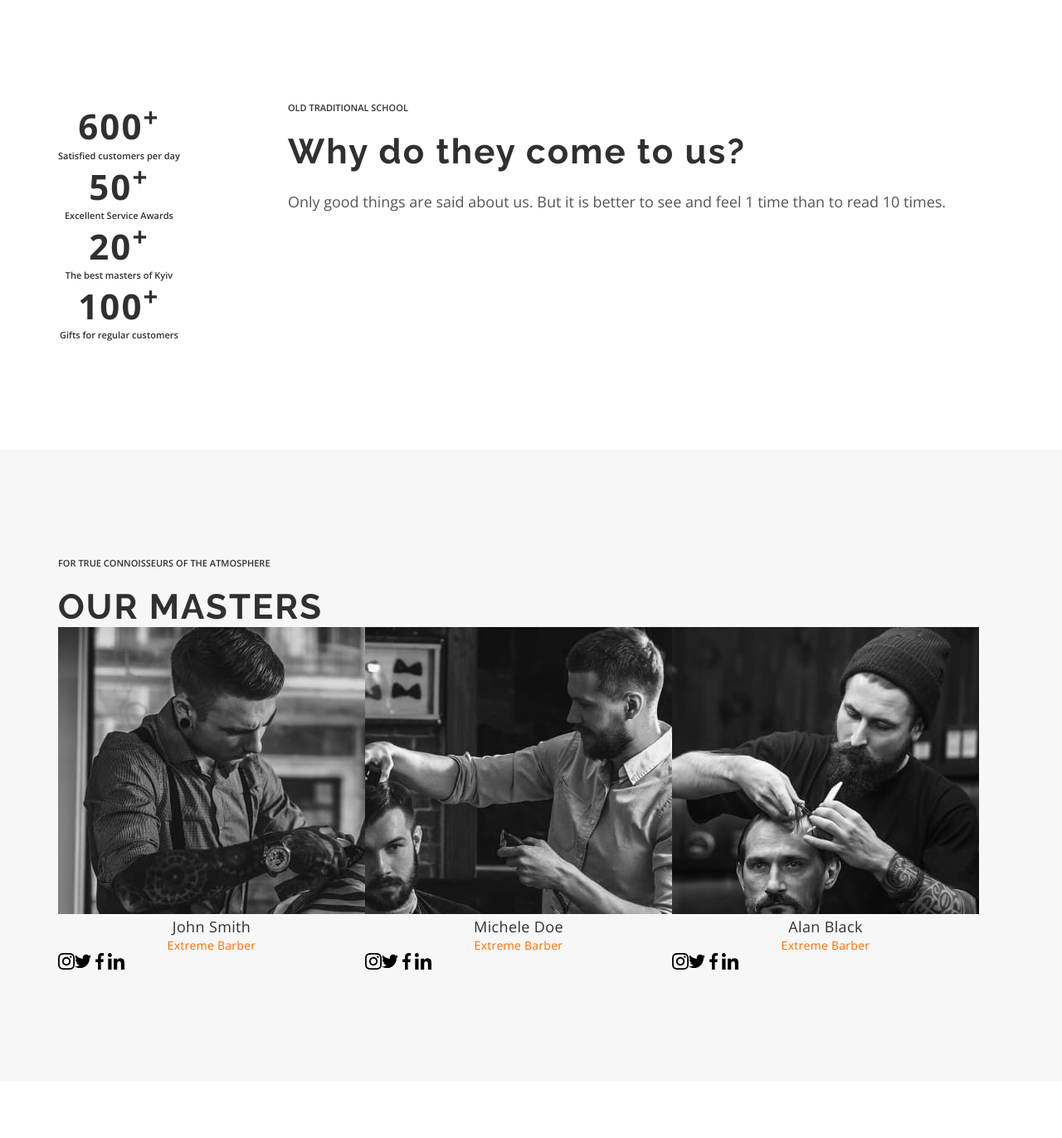
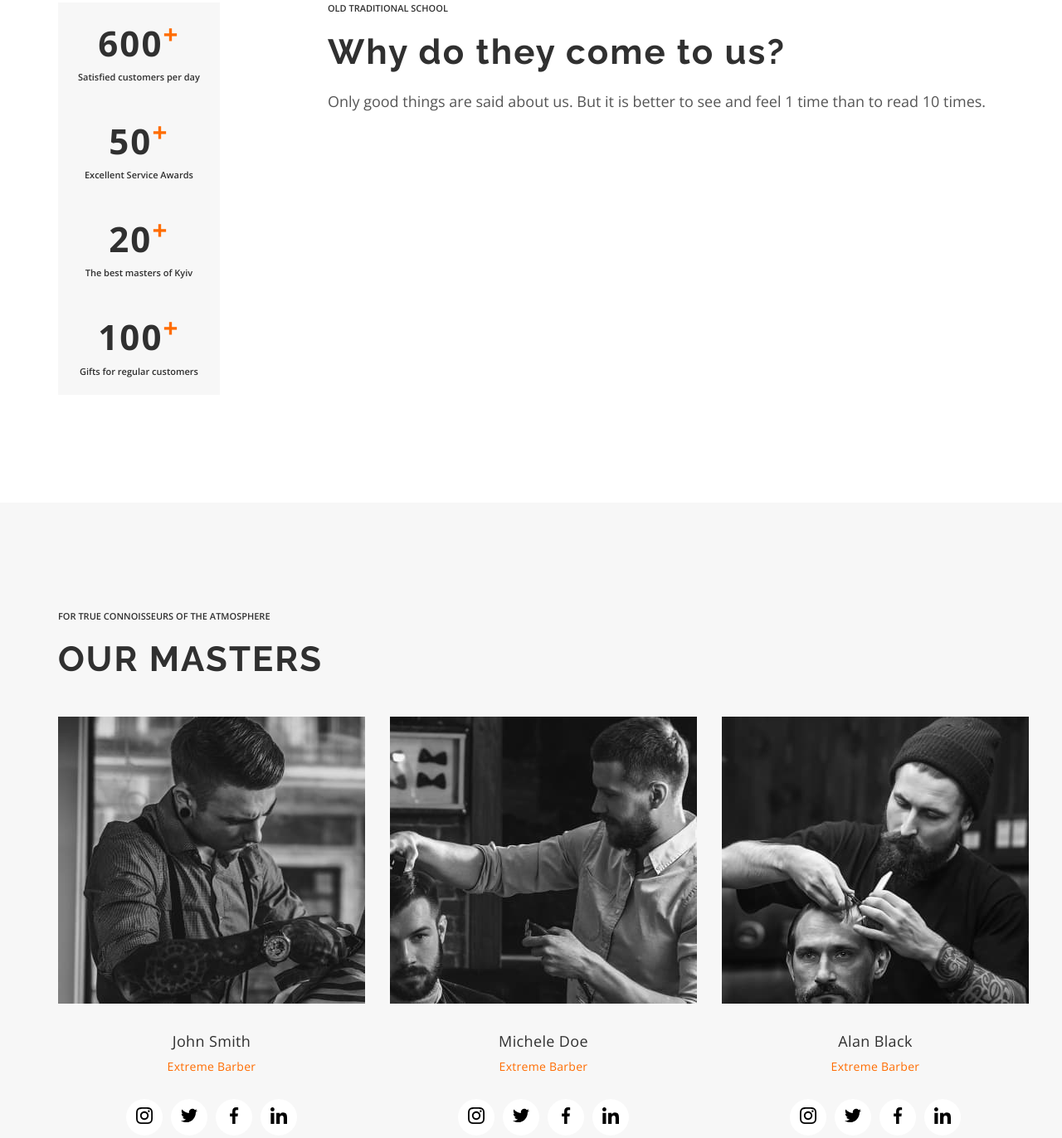
Before and after one commit to SergejViktorov/BarberShop, a plain HTML site: page index.html in a window 1280 px wide. Shown: the part 2016-3388 px from the top of the page at 83% size. Drawn offline with nearby package versions, Linux system fonts and the light colour scheme.

Commit message:
add flex

```diff
--- a/css/style.css
+++ b/css/style.css
@@ -231,8 +231,7 @@ p {
   color: var(--dark-main-color);
 }
 .prices-list {
-  /* display: flex; */
-  /* flex-wrap: wrap; */
+  column-count: 2;
   margin-bottom: 50px;
   padding: 40px 30px;
 }
@@ -254,6 +253,11 @@ p {
 .school-list {
   margin-right: 130px;
 }
+.school-list > .item {
+  padding: 20px 24px;
+
+  background-color: var(--sec-background-color);
+}
 .school .result-value,
 .school .result-name {
   text-align: center;
@@ -262,10 +266,15 @@ p {
   color: var(--main-color);
 }
 .result-value {
+  margin-bottom: 6px;
+
   font-weight: 700;
   font-size: 42px;
 
   letter-spacing: 0.05em;
+}
+.result-dekor {
+  color: var(--accent-color);
 }
 .result-name {
   font-weight: 600;
@@ -292,12 +301,26 @@ p {
   color: var(--main-color);
 }
 .masters-title {
+  margin-bottom: 44px;
+
   color: var(--main-color);
 }
 .masters-list {
   display: flex;
 }
+.masters-list > .item {
+  width: 370px;
+  height: 502px;
+  margin-right: 30px;
+}
+.masters-list > .item:not(:last-child) {
+  margin-right: 30px;
+}
+.description {
+  padding: 30px 82px 0px 82px;
+}
 .masters-name {
+  margin-bottom: 8px;
   font-size: 18px;
   line-height: 1.39;
 
@@ -307,6 +330,8 @@ p {
   color: var(--main-color);
 }
 .masters-profession {
+  margin-bottom: 30px;
+
   font-size: 14px;
   line-height: 1.36;
 
@@ -317,6 +342,21 @@ p {
 }
 .icons-list {
   display: flex;
+}
+.icons-list > .item {
+  width: 44px;
+  height: 44px;
+
+  display: flex;
+  justify-content: center;
+  align-items: center;
+
+  border-radius: 50%;
+
+  background-color: var(--main-background-color);
+}
+.icons-list > .item:not(:last-child) {
+  margin-right: 10px;
 }
 .social-icon {
 }
@@ -331,15 +371,21 @@ p {
 .portfolio-list {
   display: flex;
 }
-
+.portfolio-list > .item:not(:last-child) {
+  margin-right: 30px;
+}
 .contacts {
   background-color: var(--dark-bacground-color);
 }
 .contacts-title {
-  font-family: 'Raleway', sans-serif;
   color: var(--dark-main-color);
 }
-
+.footer > .container {
+  display: flex;
+}
 .footer-text {
+  margin-right: auto;
   color: var(--dark-sec-color);
 }
+.footer {
+}
--- a/index.html
+++ b/index.html
@@ -43,7 +43,7 @@
 				<li><div class="decor"></div></li>
 				</ul> -->
 
-				<p class="sub hero-subtitle">A HAIR SALON FOR MEN IN KYIV</p>
+				<p class="sub hero-subtitle"> A HAIR SALON FOR MEN IN KYIV</p>
 				<h1 class="hero-title">BarberShop</h1>
 				<p class="hero-description">
 					We are experts in trendy men's haircuts.<br>
@@ -106,20 +106,20 @@
 			<section class="school section">
 <div class="container">
 				<ul class="school-list">
-					<li>
-						<p class="result-value">600<sup>+</sup></p>
+					<li class="item">
+						<p class="result-value">600<sup class="result-dekor">+</sup></p>
 						<p class="result-name">Satisfied customers per day</p>
 					</li>
-					<li>
-						<p class="result-value">50<sup>+</sup></p>
+					<li class="item">
+						<p class="result-value">50<sup class="result-dekor">+</sup></p>
 						<p class="result-name">Excellent Service Awards</p>
 					</li>
-					<li>
-						<p class="result-value">20<sup>+</sup></p>
+					<li class="item">
+						<p class="result-value">20<sup class="result-dekor">+</sup></p>
 						<p class="result-name">The best masters of Kyiv</p>
 					</li>
-					<li>
-						<p class="result-value">100<sup>+</sup></p>
+					<li class="item">
+						<p class="result-value">100<sup class="result-dekor">+</sup></p>
 						<p class="result-name">Gifts for regular customers</p>
 					</li>
 				</ul>
@@ -140,38 +140,44 @@
 				<p class="sub masters-subtitle">FOR TRUE CONNOISSEURS OF THE ATMOSPHERE</p>
 				<h2 class="masters-title section-header">OUR MASTERS</h2>
 				<ul class="masters-list">
-					<li>
-						<img src="./images/img1.jpg" alt="" />
+					<li class="item">
+						<img src="./images/img1.jpg" alt="master John Smith" />
+						<div class="description">
 						<p class="masters-name">John Smith</p>
 						<p class="masters-profession">Extreme Barber</p>
 						<ul class="icons-list">
-							<li><a class="social-icon"><svg width="20" height="20" ><use href="./sprite.svg#instagram"></use></svg></a></li>
-							<li><a class="social-icon"><svg  width="20" height="20" ><use href="./sprite.svg#twitter"></use></svg></a></li>
-							<li><a class="social-icon"><svg  width="20" height="20" ><use href="./sprite.svg#facebook"></use></svg></a></li>
-							<li><a class="social-icon"><svg  width="20" height="20" ><use href="./sprite.svg#linkedin"></use></svg></a></li>
+							<li class="item"><a class="social-icon"><svg width="20" height="20" ><use href="./sprite.svg#instagram"></use></svg></a></li>
+							<li class="item"><a class="social-icon"><svg  width="20" height="20" ><use href="./sprite.svg#twitter"></use></svg></a></li>
+							<li class="item"><a class="social-icon"><svg  width="20" height="20" ><use href="./sprite.svg#facebook"></use></svg></a></li>
+							<li class="item"><a class="social-icon"><svg  width="20" height="20" ><use href="./sprite.svg#linkedin"></use></svg></a></li>
 						</ul>
+						</div>
 					</li>
-					<li>
-						<img src="./images/img2.jpg" alt="" />
+					<li class="item">
+						<img src="./images/img2.jpg" alt="master Michele Doe" />
+						<div class="description">
 						<p class="masters-name">Michele Doe</p>
 						<p class="masters-profession">Extreme Barber</p>
 					<ul class="icons-list">
-							<li><a class="social-icon"><svg width="20" height="20" ><use href="./sprite.svg#instagram"></use></svg></a></li>
-							<li><a class="social-icon"><svg  width="20" height="20" ><use href="./sprite.svg#twitter"></use></svg></a></li>
-							<li><a class="social-icon"><svg  width="20" height="20" ><use href="./sprite.svg#facebook"></use></svg></a></li>
-							<li><a class="social-icon"><svg  width="20" height="20" ><use href="./sprite.svg#linkedin"></use></svg></a></li>
+							<li class="item"><a class="social-icon"><svg width="20" height="20" ><use href="./sprite.svg#instagram"></use></svg></a></li>
+							<li class="item"><a class="social-icon"><svg  width="20" height="20" ><use href="./sprite.svg#twitter"></use></svg></a></li>
+							<li class="item"><a class="social-icon"><svg  width="20" height="20" ><use href="./sprite.svg#facebook"></use></svg></a></li>
+							<li class="item"><a class="social-icon"><svg  width="20" height="20" ><use href="./sprite.svg#linkedin"></use></svg></a></li>
 						</ul>
+						</div>
 					</li>
-					<li>
-						<img src="./images/img3.jpg" alt="" />
+					<li class="item">
+						<img src="./images/img3.jpg" alt="master Alan Black" />
+						<div class="description">
 						<p class="masters-name">Alan Black</p>
 						<p class="masters-profession">Extreme Barber</p>
 					<ul class="icons-list">
-							<li><a class="social-icon"><svg width="20" height="20" ><use href="./sprite.svg#instagram"></use></svg></a></li>
-							<li><a class="social-icon"><svg  width="20" height="20" ><use href="./sprite.svg#twitter"></use></svg></a></li>
-							<li><a class="social-icon"><svg  width="20" height="20" ><use href="./sprite.svg#facebook"></use></svg></a></li>
-							<li><a class="social-icon"><svg  width="20" height="20" ><use href="./sprite.svg#linkedin"></use></svg></a></li>
+							<li class="item"><a class="social-icon"><svg width="20" height="20" ><use href="./sprite.svg#instagram"></use></svg></a></li>
+							<li class="item"><a class="social-icon"><svg  width="20" height="20" ><use href="./sprite.svg#twitter"></use></svg></a></li>
+							<li class="item"><a class="social-icon"><svg  width="20" height="20" ><use href="./sprite.svg#facebook"></use></svg></a></li>
+							<li class="item"><a class="social-icon"><svg  width="20" height="20" ><use href="./sprite.svg#linkedin"></use></svg></a></li>
 						</ul>
+						</div>
 					</li>
 				</ul>
 				</div>
@@ -182,10 +188,10 @@
 				<div class="container">
 				<p class="sub portfolio-subtitle">In Latin, "barba" means "beard"</p>
 				<ul class="portfolio-list">
-					<li><img src="./images/Rectangle25.jpg" alt="foto master1" /></li>
-					<li><img src="./images/Rectangle26.jpg" alt="foto master2" /></li>
-					<li><img src="./images/Rectangle27.jpg" alt="foto master3" /></li>
-					<li><img src="./images/Rectangle28.jpg" alt="foto master4" /></li>
+					<li class="item"><img src="./images/Rectangle25.jpg" alt="foto master1" /></li>
+					<li class="item"><img src="./images/Rectangle26.jpg" alt="foto master2" /></li>
+					<li class="item"><img src="./images/Rectangle27.jpg" alt="foto master3" /></li>
+					<li class="item"><img src="./images/Rectangle28.jpg" alt="foto master4" /></li>
 				</ul>
 				</div>
 			</section>
@@ -215,7 +221,7 @@
 				</div>
 			</section>
 		</main>
-		<footer>
+		<footer class="footer">
 			<div class="container">
 			<span class="footer-text">&#169 Copyright 2020</span>
 			<ul>
```
